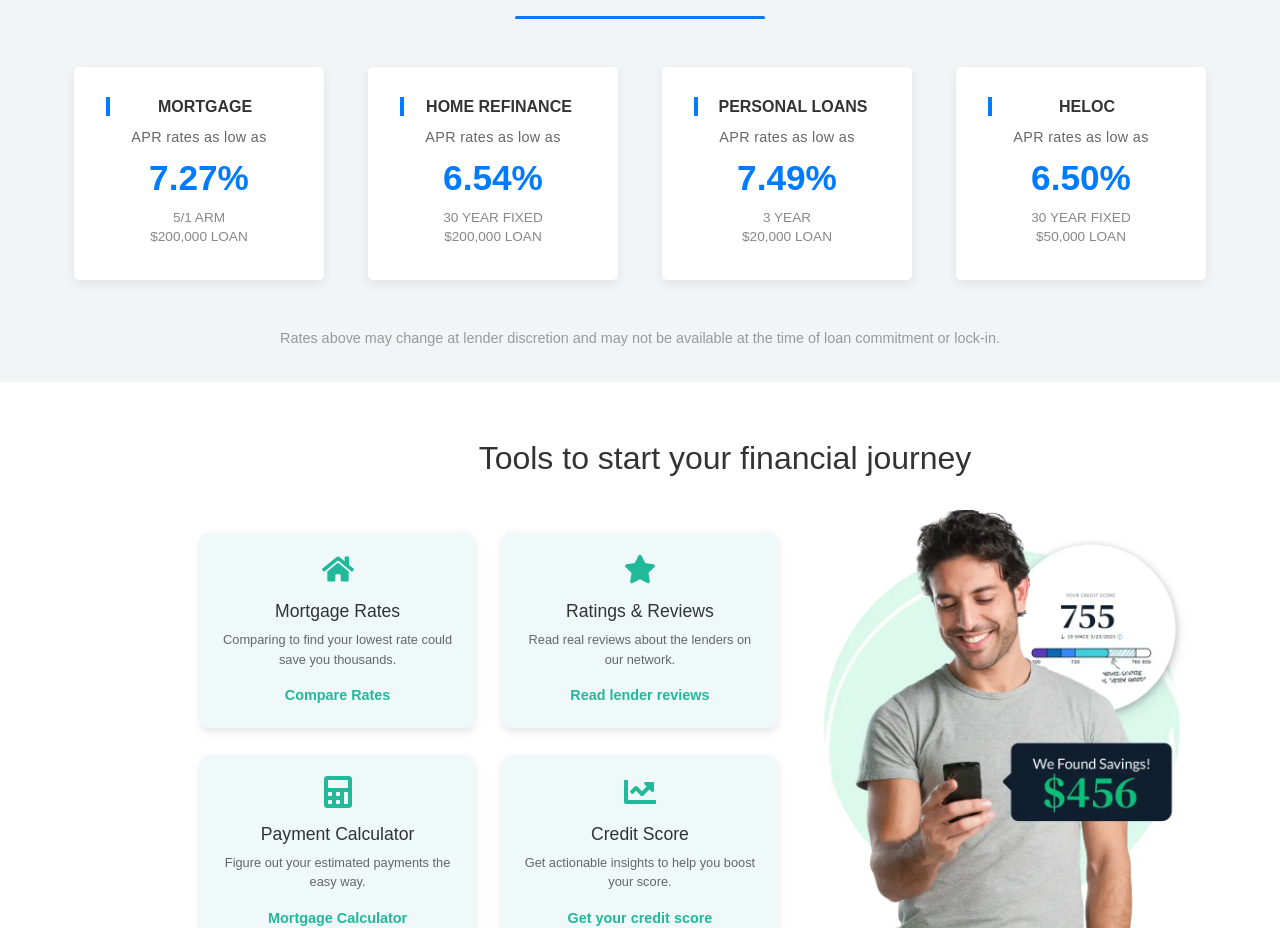
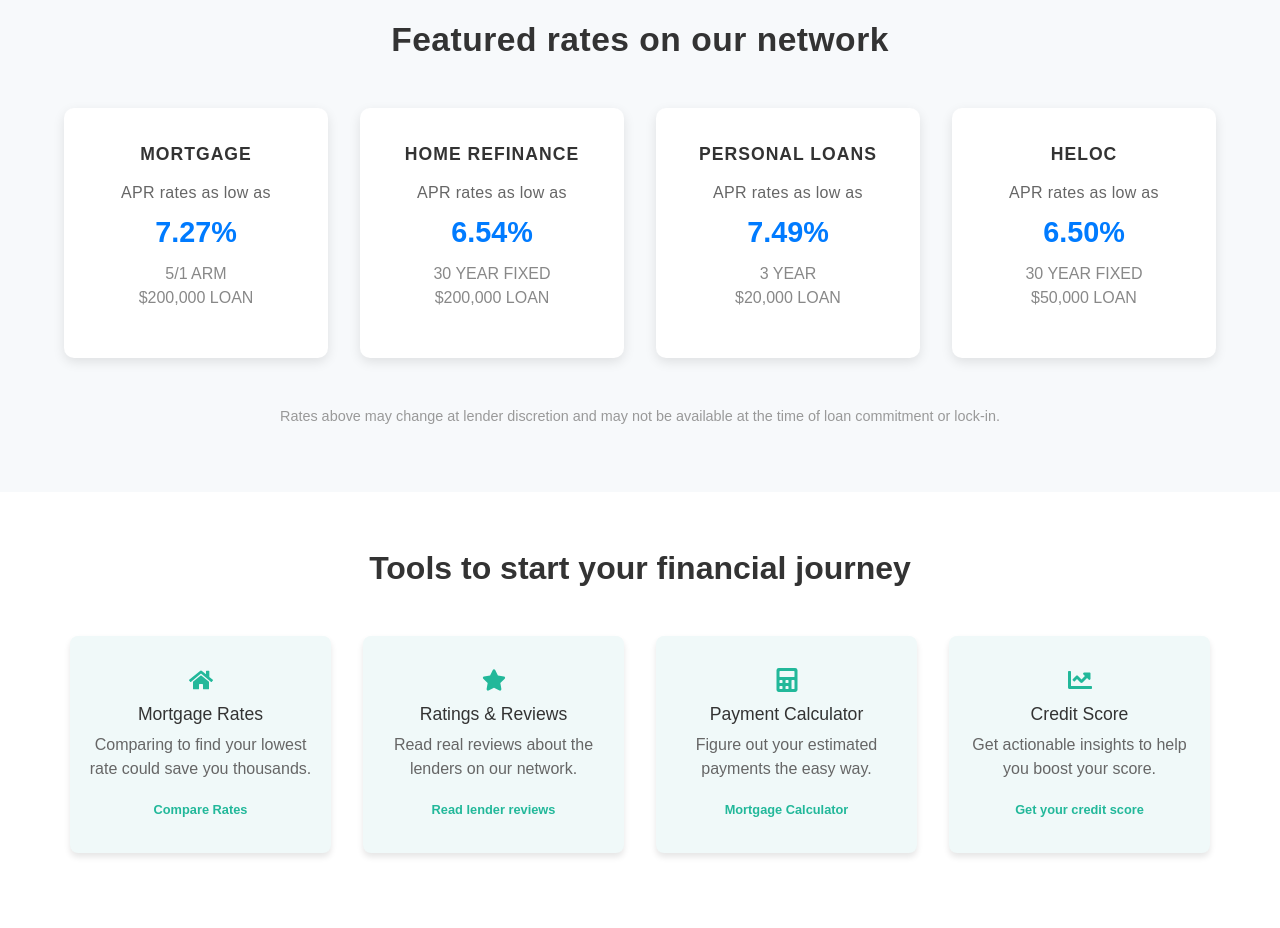
Before and after one commit to sahil-kourav/DharaFinance_project, a React (Create React App) app: page / in a window 1280 px wide. Shown: the part 1872-2800 px from the top of the page. Built offline with nearby package versions, Linux system fonts and the light colour scheme.

Commit message:
fifth commit

```diff
--- a/src/App.css
+++ b/src/App.css
@@ -1,18 +1,18 @@
 /* Additional Global Styling */
-*{
+* {
   padding: 0;
   margin: 0;
   box-sizing: border-box;
   font-family: Arial, sans-serif;
 }
 
-html, body {
+html,
+body {
   width: 100%;
   height: 100%;
   /* margin-top: 50px; Adjust this value based on your navbar height */
   /* overflow: hidden; */
 }
-
 
 /* Custom Scrollbar */
 ::-webkit-scrollbar {
@@ -32,28 +32,37 @@ html, body {
   background: #19692c;
 }
 
-
 /* **** Top heading section  **** */
-.site-heading{
-  width: 100%;
-  margin: 0 auto;
+.site-heading {
+  margin: 50px auto;
+}
+.site-title{
+  text-align: center;
+  color:#292727;
+  font-weight: 600;
 }
 
 .site-title-span {
+  font-weight: 600;
   color: #28a746;
 }
 
 /* **** Loan options section  **** */
-.loan-option-container{
+.loan-option-container {
   width: 1300px;
-  margin: 0 auto;
+  /* height: auto; */
+  display: flex;
+  flex-wrap: wrap;
+  /* flex-direction: row; */
+  justify-content: center;
+  /* overflow: hidden; */
 }
-
 
 .loan-nav .nav-link {
   display: flex;
   flex-direction: column;
   justify-content: center;
+  /* flex-wrap: wrap; */
   align-items: center;
   width: 155px;
   height: 130px;
@@ -97,7 +106,6 @@ html, body {
   flex-wrap: wrap;
   justify-content: center;
   align-items: center;
-
 }
 
 .options-box {
@@ -118,10 +126,10 @@ html, body {
   font-weight: 600;
 }
 
-.options-section-title{
+.options-section-title {
   text-align: left;
   font-size: 1.8rem;
-  font-family:'Segoe UI', Tahoma, Geneva, Verdana, sans-serif;
+  font-family: "Segoe UI", Tahoma, Geneva, Verdana, sans-serif;
   font-weight: 500;
   color: #222;
   margin-top: 3%;
@@ -129,7 +137,7 @@ html, body {
 
 .options-section-description {
   text-align: left;
-  font-family:'Segoe UI', Tahoma, Geneva, Verdana, sans-serif;
+  font-family: "Segoe UI", Tahoma, Geneva, Verdana, sans-serif;
   font-weight: 400;
   font-size: 1.1rem;
   color: #555;
@@ -168,8 +176,6 @@ html, body {
   object-fit: cover;
 }
 
-
-
 /* **** Banner-2 ( Why do millions of people trust Dhara Finance? ) **** */
 .content-box {
   width: 100%;
@@ -177,10 +183,10 @@ html, body {
   margin: 0px 0 0 -20px;
 }
 
-.banner-2-title{
- font-size: 30px ;
+.banner-2-title {
+  font-size: 30px;
   padding-bottom: 20px;
- font-family: 'Segoe UI', Tahoma, Geneva, Verdana, sans-serif;
+  font-family: "Segoe UI", Tahoma, Geneva, Verdana, sans-serif;
 }
 
 .content-box .content-sec {
@@ -190,19 +196,17 @@ html, body {
 .content-box .content-sec .content-sec-title {
   text-align: left;
   font-size: 1.3rem;
-  font-family: 'Segoe UI', Tahoma, Geneva, Verdana, sans-serif;
+  font-family: "Segoe UI", Tahoma, Geneva, Verdana, sans-serif;
   color: rgb(80, 74, 74);
   font-weight: 550;
   padding: 7px 0;
 }
 
 .content-box .content-sec p {
-  font-family: 'Segoe UI', Tahoma, Geneva, Verdana, sans-serif;
+  font-family: "Segoe UI", Tahoma, Geneva, Verdana, sans-serif;
   font-size: 1.02rem;
   text-align: left;
 }
-
-
 
 /* **** publication section **** */
 .publication-section {
@@ -221,6 +225,7 @@ html, body {
   justify-content: center;
   gap: 1rem;
 }
+
 .publication-logo {
   height: 40px;
   width: auto;
@@ -232,107 +237,89 @@ html, body {
   opacity: 1;
 }
 
-
-.publication-logo.mint {
-  height: 25px;
-}
-
-.publication-logo.mc {
-  height: 25px;
-}
-
+.publication-logo.mint,
+.publication-logo.mc,
 .publication-logo.ft {
   height: 25px;
 }
 
-.publication-logo.forbes {
+.publication-logo.forbes,
+.publication-logo.mw {
   height: 30px;
 }
-
-.publication-logo.mw {
-  height: 35px;
-}
-
-
 
 
 /* **** featured rates section **** */
 .featured-rates-section {
   width: 100%;
-  height: auto;
-  padding: 2rem 0;
-  background-color: #f2f4f6;
+  padding: 4rem 2rem;
+  background-color: #f7f9fb;
 }
 
 .featured-container {
+  max-width: 1200px;
+  margin: 0 auto;
+  text-align: center;
+}
+
+.featured-title {
+  font-size: 2.1rem;
+  font-weight: 600;
+  color: #333;
+  /* margin-bottom: 3rem; */
+  position: relative;
+  letter-spacing: 0.5px;
+}
+
+.rate-cards-wrapper {
   display: flex;
   flex-wrap: wrap;
-  align-items: center;
   justify-content: center;
-  gap: 1rem;
-}
-
-.section-title {
-  font-size: 2rem;
-  font-weight: 600;
-  color: #333;
-  text-align: center;
-  margin-bottom: 2rem;
-  position: relative;
-}
-
-.section-title::after {
-  content: '';
-  width: 250px;
-  height: 3px;
-  background-color: #007bff;
-  display: block;
-  margin: 10px auto 0;
-  border-radius: 2px;
+  gap: 2rem;
+  margin-top: 3rem;
 }
 
 .rate-card {
+  width: 22%;
+  min-width: 260px;
+  max-width: 310px;
+  padding: 2rem;
+  border-radius: 10px;
   background-color: #ffffff;
-  border-radius: 5px;
-  padding: 1.6rem 2rem;
-  box-shadow: 0 4px 12px rgba(0, 0, 0, 0.08);
+  border-top: 4px solid transparent;
+  box-shadow: 0 4px 12px rgba(0, 0, 0, 0.1);
+  text-align: center;
+  cursor: pointer;
   transition: transform 0.3s ease, box-shadow 0.3s ease;
-  width: 22%;
-  min-width: 250px;
-  border-top: 4px solid transparent;
-  cursor: pointer;
-  margin: 0 10px;
-  text-align: center;
 }
 
 .rate-card:hover {
   transform: translateY(-8px);
-  box-shadow: 0 6px 16px rgba(0, 0, 0, 0.15);
+  box-shadow: 0 6px 16px rgba(0, 0, 0, 0.2);
   border-top: 4px solid #007bff;
 }
 
 .rate-type {
-  font-size: 1rem;
-  font-weight: 550;
+  font-size: 1.1rem;
+  font-weight: 600;
   color: #333;
-  margin-bottom: 0.7rem;
-  border-left: 4px solid #007bff;
-  padding-left: 8px;
+  margin-bottom: 1rem;
   text-transform: uppercase;
+  letter-spacing: 1px;
 }
 
 .rate-desc {
-  font-size: 0.9rem;
+  font-size: 1rem;
   color: #666;
-  margin-bottom: 0.5rem;
+  margin-bottom: 0.6rem;
   letter-spacing: 0.3px;
 }
 
 .rate-value {
-  font-size: 2.2rem;
+  font-size: 1.8rem;
   font-weight: 700;
   color: #007bff;
-  margin-bottom: 0.6rem;
+  margin-bottom: 0.8rem;
   transition: color 0.3s ease;
 }
 
@@ -341,246 +328,264 @@ html, body {
 }
 
 .rate-term {
-  font-size: 0.85rem;
+  font-size: 1rem;
   color: #888;
-  margin-bottom: 0.5rem;
-  line-height: 1.4;
+  margin-bottom: 1rem;
+  line-height: 1.5;
 }
 
 .disclaimer {
   font-size: 0.9rem;
   color: #999;
   max-width: 900px;
-  padding-top: 2rem;
+  padding-top: 3rem;
   margin: 0 auto;
   text-align: center;
 }
 
+@media (max-width: 768px) {
+  .rate-cards-wrapper {
+    justify-content: center;
+  }
+
+  .rate-card {
+    width: 45%;
+  }
+}
+
+@media (max-width: 480px) {
+  .section-title {
+    font-size: 2rem;
+  }
+
+  .rate-card {
+    width: 90%;
+  }
+}
+
 /* **** financial-journey-section **** */
 .financial-journey-container {
-  max-width: 1050px;
-  margin-left: 200px;
+  max-width: 1200px;
+  margin: 0 auto;
+  padding-top: 3.6rem;
   text-align: center;
-  padding-top: 3.6rem;
 }
 
 .financial-heading {
   font-size: 2rem;
-  margin-bottom: 2rem;
+  font-weight: 600;
+  margin-bottom: 3rem;
   color: #333;
 }
 
 .content-wrapper {
-  width: 100%;
-  height: 100%;
   display: flex;
-  justify-content: space-between;
-  align-items: center;
+  justify-content: center;
   flex-wrap: wrap;
-  margin: 0 auto;
+
 }
 
-.left-boxes {
-  display: grid;
-  grid-template-columns: repeat(2, 1fr);
-  gap: 1.7rem;
-  width: 55%;
+.financial-outer-boxes {
+  width: 95%;
+  display: flex;
+  flex-wrap: wrap;
+  justify-content: center;
+  gap: 2rem;
 }
 
-.financial-journey-box {
+.financial-inside-box {
+  flex: 1 1 calc(25% - 1.7rem);
   background-color: #f0f9f9;
-  padding: 1.3rem 1.3rem;
-  border-radius: 10px;
-  box-shadow: 0 4px 8px rgba(0, 0, 0, 0.1);
+  padding: 2rem .8rem;
+  border-radius: 8px;
   text-align: center;
-  transition: transform 0.3s ease;
+  box-shadow: 0 4px 6px rgba(0, 0, 0, 0.1);
+  transition: transform 0.3s ease, box-shadow 0.3s ease;
+  min-width: 240px;
 }
 
-.financial-journey-box:hover {
-  transform: translateY(-10px);
+.financial-inside-box:hover {
+  transform: translateY(-5px);
+  box-shadow: 0 6px 12px rgba(0, 0, 0, 0.15);
 }
 
-.icon {
-  font-size: 2rem;
+.financial-icon {
+  font-size: 1.5rem;
   color: #22b89a;
-  margin-bottom: 1rem;
+  margin-bottom: 0.8rem;
 }
 
-.financial-journey-box h3 {
+.financial-inside-box h3 {
   font-size: 1.1rem;
   color: #333;
   margin-bottom: 0.5rem;
 }
 
-.financial-journey-box p {
-  font-size: 0.8rem;
+.financial-inside-box p {
+  font-size: 1rem;
   color: #666;
-  margin-bottom: 0.9rem;
+  margin-bottom: 1rem;
 }
 
-.box-link {
-  font-size: 0.9rem;
+.financial-box-link {
+  font-size: 0.8rem;
   color: #22b89a;
   text-decoration: none;
   font-weight: bold;
 }
 
-.box-link:hover {
+.financial-box-link:hover {
   text-decoration: underline;
 }
 
-.right-image {
-  width: 45%;
-  display: flex;
-  justify-content: center;
-  align-items: center;
+/* Responsive Design */
+@media (max-width: 768px) {
+  .financial-inside-box {
+    flex: 1 1 calc(50% - 1.7rem);
+  }
 }
 
-.img-fluid {
-  max-width: 100%;
-  height: auto;
-  border-radius: 15px;
+@media (max-width: 480px) {
+  .financial-inside-box {
+    flex: 1 1 100%;
   }
+}
+
 
 
 
 /* **** What does Dhara finance do? section **** */
 .custom-container {
-  max-width: 100%;
-  background-color: #4a597917;
-  margin: 60px 0px auto;
-  padding: 50px 0;
+  width: 100%;
+  max-width: 1300px;
+  margin: 50px auto;
+  padding: 20px 50px;
   display: flex;
   flex-wrap: wrap;
   align-items: center;
-  justify-content: center;
-  border-radius: 10px;
+  justify-content: space-between;
 }
 
-.custom-text-section {
-  max-width: 550px;
-  padding-right: 20px;
-  flex: 1;
+.custom-primary-section {
+  flex: 1 1 100%;
+  max-width: 600px;
+  text-align: left;
+  margin: 0px auto;
 }
 
 .custom-text-title {
   font-size: 30px;
-  text-align: left;
-  margin-bottom: 15px;
+  margin-bottom: 20px;
   font-weight: 600;
   color: #1a1a1a;
 }
 
-.custom-text-para {
-  text-align: left;
-  font-family: 'Segoe UI', Tahoma, Geneva, Verdana, sans-serif;
+.custom-text-p {
+  font-family: "Segoe UI", Tahoma, Geneva, Verdana, sans-serif;
   font-size: 18px;
-  line-height: 1.6;
   color: #4a4a4a;
+  text-align: justify;
+  margin-bottom: 30px;
 }
 
-.list-section {
+.custom-lists {
   display: flex;
   flex-wrap: wrap;
-  margin-top: 40px;
+  gap: 30px;
 }
 
-.list-section ul {
-  list-style-type: none;
+.custom-lists ul {
+  list-style: none;
   padding: 0;
-  margin: 0 30px 20px 0;
+  margin: 0;
 }
 
-.list-section li {
+.custom-lists li {
   font-size: 16px;
-  font-family: 'Segoe UI', Tahoma, Geneva, Verdana, sans-serif;
   display: flex;
   align-items: center;
-  margin-bottom: 20px;
-  color: #44444470;
-  opacity: 0.6;
+  margin-bottom: 15px;
+  color: rgba(68, 68, 68, 0.7);
   font-weight: 500;
+  transition: color 0.3s, opacity 0.3s;
 }
 
-.list-section li svg {
+.custom-lists li svg {
   margin-right: 10px;
-  font-size: 22px;
+  font-size: 20px;
   color: #4b7a76;
 }
 
-.list-section li:hover{
-  color: #6390c0;
+.custom-lists li:hover {
+  color: #2c6ed5;
   opacity: 1;
   cursor: pointer;
 }
-.image-section {
-  flex-shrink: 0;
-  flex-basis: 320px;
-  margin-left: 20px;
+
+.custom-secondary-section {
+  flex: 1 1 100%;
+  max-width: 400px;
+  display: flex;
+  justify-content: center;
+  align-items: center;
+  margin: 20px auto;
 }
 
-.image-section img {
+.custom-img {
   width: 100%;
-  max-width: 300px;
-  border-radius: 50%;
+  max-width: 350px;
+  height: auto;
+  border-radius: 10px;
+  box-shadow: 0 4px 10px rgba(0, 0, 0, 0.1);
+  object-fit: contain;
+  transition: transform 0.3s ease, box-shadow 0.3s ease; /* Smooth hover effects */
 }
+
 
 
 /* Footer section */
 .footer {
-  width: 800p;
-  background-color: #343a40;
-  color: #ffffff;
+  width: 100%;
+  background-color: #202122;
+  display: flex;
+  justify-content: center;
+  align-items: center;
+  flex-wrap: wrap;
 }
 
-.footer-container{
-  width: 900px;
+.footer-container {
+  width: 100%;
+  padding: 3rem;
+  height: auto;
   margin: 0 auto;
   text-align: center;
 }
 
-.footer a {
-  font-size: 1rem;
-  text-decoration: none;
-  color: #aaaaaa;
+.footer-heading {
+  color: white;
+  padding: .8rem 0;
+  font-weight: 600;
+  font-size: 1.2rem;
+  text-transform: uppercase;
+}
+
+.footer .footer-icons-box {
+  justify-content: center;
+  margin-top: 1.2rem;
+}
+
+.footer .footer-icons-box a {
+  padding: 0 1rem;
+}
+
+.footer .footer-icon {
+  font-size: 1.8rem;
+  padding: 0px 5px;
+  color: white;
   transition: color 0.3s ease;
 }
 
-.footer a:hover {
-  color: #ffffff;
-}
-
-.footer img {
-  max-width: 110px;
-  height: 40px;
-  border: 1px solid white;
-  border-radius: 6px;
-  margin-top: 8px;
-  margin-left: 25px;
-  cursor: pointer;
-}
-
-.footer .img-2 {
-  width: 120px;
-  margin-left: 5px;
-}
-
-.footer hr {
-  width: 100%;
-  border-color: #444444;
-  margin: 1.5rem 0;
-}
-
-.footer .footer-icon {
-  font-size: 1.6rem;
-  padding: 0px 5px;
-  color: white;
-  font-weight: 600;
-  margin-left: 15px;
-  transition: color 0.3s ease;
-}
-
-.footer .bi:hover {
+.footer .footer-icon:hover {
   color: rgb(255, 0, 51);
 }
 
@@ -594,30 +599,23 @@ html, body {
 
 .footer .list-unstyled li a {
   font-size: 1rem;
+  text-decoration: none;
+  color: rgba(255, 255, 255, 0.897);
+  transition: color 0.3s ease;
 }
 
 .footer .list-unstyled li:hover {
   text-decoration: underline;
+  color: white;
+}
+
+.footer hr {
+  width: 100%;
+  border-color: #444444;
+  margin: 1.5rem 0;
 }
 
 .footer p {
   margin-bottom: 0;
   font-size: 0.8rem;
 }
-
-.footer h5 {
-  font-weight: 600;
-  font-size: 1.2rem;
-  margin-bottom: 1rem;
-  text-transform: uppercase;
-}
-
-.footer .d-flex {
-  justify-content: flex-start;
-  flex-wrap: wrap;
-}
-
-.footer .d-flex a {
-  color: red;
-  margin-right: 1rem;
-}
--- a/src/HomePage.jsx
+++ b/src/HomePage.jsx
@@ -105,47 +105,39 @@ const HomePage = () => {
    {/* ----- featured section -----  */}
    <section className="featured-rates-section">
   <div className="featured-container">
-        <h2 className="section-title">Featured rates on our network</h2>
+    <h2 className="featured-title">Featured rates on our network</h2>
 
-        <div className="row justify-content-center">
+    <div className="rate-cards-wrapper">
       {/* First Rate Card */}
-          <div className="col-md-3">
       <div className="rate-card">
         <h3 className="rate-type">Mortgage</h3>
         <p className="rate-desc">APR rates as low as</p>
         <h2 className="rate-value">7.27%</h2>
         <p className="rate-term">5/1 ARM<br />$200,000 LOAN</p>
       </div>
-          </div>
 
       {/* Second Rate Card */}
-          <div className="col-md-3">
       <div className="rate-card">
         <h3 className="rate-type">Home Refinance</h3>
         <p className="rate-desc">APR rates as low as</p>
         <h2 className="rate-value">6.54%</h2>
         <p className="rate-term">30 YEAR FIXED<br />$200,000 LOAN</p>
       </div>
-          </div>
 
       {/* Third Rate Card */}
-          <div className="col-md-3">
       <div className="rate-card">
         <h3 className="rate-type">Personal Loans</h3>
         <p className="rate-desc">APR rates as low as</p>
         <h2 className="rate-value">7.49%</h2>
         <p className="rate-term">3 YEAR<br />$20,000 LOAN</p>
       </div>
-          </div>
 
       {/* Fourth Rate Card */}
-          <div className="col-md-3">
       <div className="rate-card">
         <h3 className="rate-type">HELOC</h3>
         <p className="rate-desc">APR rates as low as</p>
         <h2 className="rate-value">6.50%</h2>
         <p className="rate-term">30 YEAR FIXED<br />$50,000 LOAN</p>
-            </div>
       </div>
     </div>
 
@@ -156,51 +148,54 @@ const HomePage = () => {
 </section>
 
 
+
+
 {/* ----- financial journey section ----- */}
+
 <div className="financial-journey-container">
   <h2 className="financial-heading">Tools to start your financial journey</h2>
   <div className="content-wrapper">
-        <div className="left-boxes">
-          <div className="financial-journey-box">
-            <FaHome className="icon" />
+    <div className="financial-outer-boxes">
+      <div className="financial-inside-box">
+        <FaHome className="financial-icon" />
         <h3>Mortgage Rates</h3>
         <p>Comparing to find your lowest rate could save you thousands.</p>
-            <a href="#" className="box-link">Compare Rates</a>
+        <a href="#" className="financial-box-link">Compare Rates</a>
       </div>
-          <div className="financial-journey-box">
-            <FaStar className="icon" />
+      <div className="financial-inside-box">
+        <FaStar className="financial-icon" />
         <h3>Ratings & Reviews</h3>
         <p>Read real reviews about the lenders on our network.</p>
-            <a href="#" className="box-link">Read lender reviews</a>
+        <a href="#" className="financial-box-link">Read lender reviews</a>
       </div>
-          <div className="financial-journey-box">
-            <FaCalculator className="icon" />
+      <div className="financial-inside-box">
+        <FaCalculator className="financial-icon" />
         <h3>Payment Calculator</h3>
         <p>Figure out your estimated payments the easy way.</p>
-            <a href="#" className="box-link">Mortgage Calculator</a>
+        <a href="#" className="financial-box-link">Mortgage Calculator</a>
       </div>
-          <div className="financial-journey-box">
-            <FaChartLine className="icon" />
+      <div className="financial-inside-box">
+        <FaChartLine className="financial-icon" />
         <h3>Credit Score</h3>
         <p>Get actionable insights to help you boost your score.</p>
-            <a href="#" className="box-link">Get your credit score</a>
+        <a href="#" className="financial-box-link">Get your credit score</a>
       </div>
-        </div>
-        <div className="right-image">
-          <img src={manwithphone} alt="Financial Journey" className="img-fluid" />
     </div>
   </div>
 </div>
 
 
-    {/* ----- What does CrediNest do? section ----- */}
+    {/* ----- What does dhara finance do? section ----- */}
     <div className="custom-container">
-      <div className="custom-text-section">
+  <div className="custom-primary-section">
     <h2 className="custom-text-title">What does Dhara Finance do?</h2>
-        <p className="custom-text-para">
-        We make sure that our customers are offered speedy loans with flexible repayment options. We also provide loans to women customers at special rates and fast approvals .We provide fast and easy loans for the purchase of new & used cars, utility vehicles, three wheelers and commercial vehicles.
+    <p className="custom-text-p">
+      We make sure that our customers are offered speedy loans with flexible repayment options.
+      We also provide loans to women customers at special rates and fast approvals.
+      We provide fast and easy loans for the purchase of new & used cars, utility vehicles,
+      three-wheelers, and commercial vehicles.
     </p>
-        <div className="list-section">
+    <div className="custom-lists">
       <ul>
         <li><FaHome /> Mortgage Refinance</li>
         <li><FaMoneyBillWave /> Home Equity Loans</li>
@@ -216,11 +211,15 @@ const HomePage = () => {
       </ul>
     </div>
   </div>
-
-      <div className="image-section">
-        <img src={whatdoesltdowoman} alt="Person Image" />
+  <div className="custom-secondary-section">
+    <img
+      className="custom-img"
+      src={whatdoesltdowoman}
+      alt="Illustration of Dhara Finance's services"
+    />
   </div>
 </div>
+
   </div>
   );
 };
--- a/src/NavbarComponent/Navbar.css
+++ b/src/NavbarComponent/Navbar.css
@@ -185,6 +185,7 @@
 
 .nav-link.active {
   border-bottom: 1px solid white;
+  border-radius: 6px;
   color: rgb(226, 159, 113);
 }
 
--- a/src/NavbarComponent/Navbar.jsx
+++ b/src/NavbarComponent/Navbar.jsx
@@ -98,7 +98,7 @@
 
 import React, { useState } from "react";
 import { NavLink } from "react-router-dom";
-import "bootstrap/dist/css/bootstrap.min.css";
+// import "bootstrap/dist/css/bootstrap.min.css";
 import "./Navbar.css";
 import MenuIcon from "@mui/icons-material/Menu";
 import "bootstrap-icons/font/bootstrap-icons.css";
```
Also changed, not shown: src/FooterComponent/Footer.jsx (+22 -28 lines), src/LoanOptionsComponent/LoanOptions.jsx (+8 -8 lines). Lines whose indentation alone changed are shown as unchanged.
